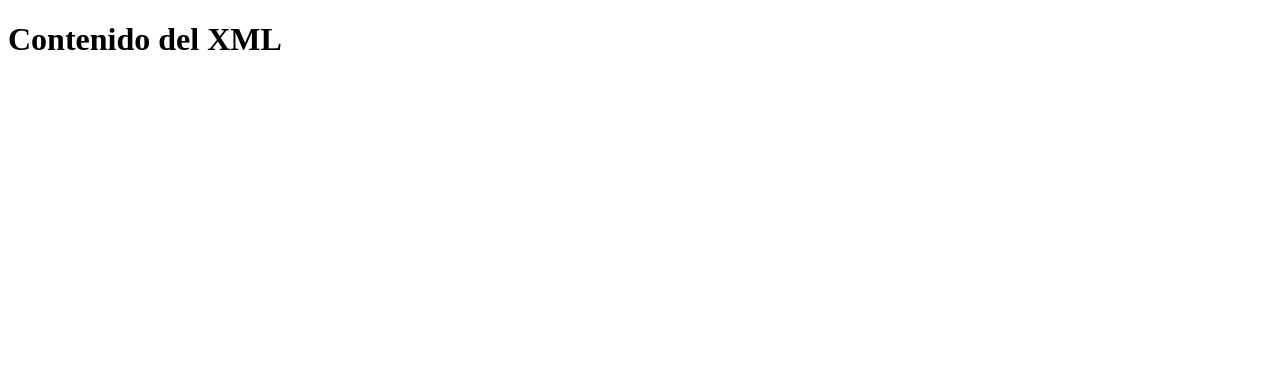
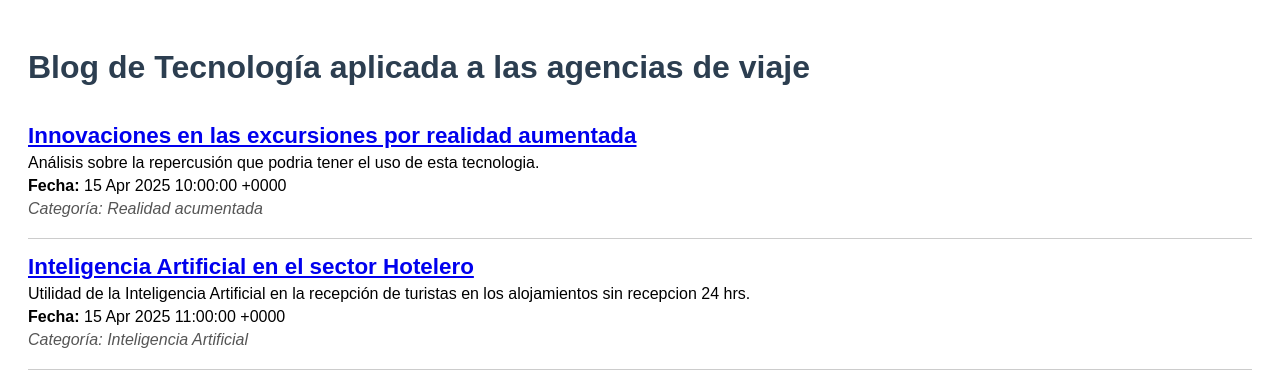
Before and after one commit to AnaGomez1980/AnaGomez1980.github.io, a plain HTML site: page index.html in a window 1280 px wide. Drawn offline with Linux system fonts and the light colour scheme; no server answers.

Commit message:
Update index.html

```diff
--- a/index.html
+++ b/index.html
@@ -2,28 +2,67 @@
 <html lang="es">
 <head>
   <meta charset="UTF-8">
-  <title>Mi XML en la Web</title>
+  <title>Noticias del Blog</title>
+  <style>
+    body {
+      font-family: Arial, sans-serif;
+      padding: 20px;
+    }
+    h1 {
+      color: #2c3e50;
+    }
+    .item {
+      border-bottom: 1px solid #ccc;
+      padding: 15px 0;
+    }
+    .item h2 {
+      margin: 0;
+      font-size: 1.4em;
+    }
+    .item p {
+      margin: 5px 0;
+    }
+    .item .categoria {
+      font-style: italic;
+      color: #555;
+    }
+  </style>
 </head>
 <body>
-  <h1>Contenido del XML</h1>
-  <div id="contenido"></div>
+  <h1>Blog de Tecnología aplicada a las agencias de viaje</h1>
+  <div id="contenido">Cargando noticias...</div>
 
   <script>
-    fetch('tu-archivo.xml')
+    fetch('RSS.rss.xml')
       .then(response => response.text())
       .then(data => {
         const parser = new DOMParser();
         const xml = parser.parseFromString(data, "text/xml");
+        const items = xml.getElementsByTagName("item");
+        let html = "";
 
-        // Aquí depende de cómo esté estructurado tu XML
-        // Ejemplo: mostrar todos los nodos <item>
-        const items = xml.getElementsByTagName("item");
-        let html = "<ul>";
         for (let i = 0; i < items.length; i++) {
-          html += "<li>" + items[i].textContent + "</li>";
+          const title = items[i].getElementsByTagName("title")[0].textContent;
+          const link = items[i].getElementsByTagName("link")[0].textContent;
+          const description = items[i].getElementsByTagName("description")[0].textContent;
+          const pubDate = items[i].getElementsByTagName("pubDate")[0].textContent;
+          const category = items[i].getElementsByTagName("category")[0]?.textContent || "";
+
+          html += `
+            <div class="item">
+              <h2><a href="${link}" target="_blank">${title}</a></h2>
+              <p>${description}</p>
+              <p><strong>Fecha:</strong> ${pubDate}</p>
+              <p class="categoria">Categoría: ${category}</p>
+            </div>
+          `;
         }
-        html += "</ul>";
+
         document.getElementById("contenido").innerHTML = html;
+      })
+      .catch(error => {
+        document.getElementById("contenido").innerHTML = "Error al cargar el XML.";
+        console.error("Error cargando el XML:", error);
       });
   </script>
 </body>
```
